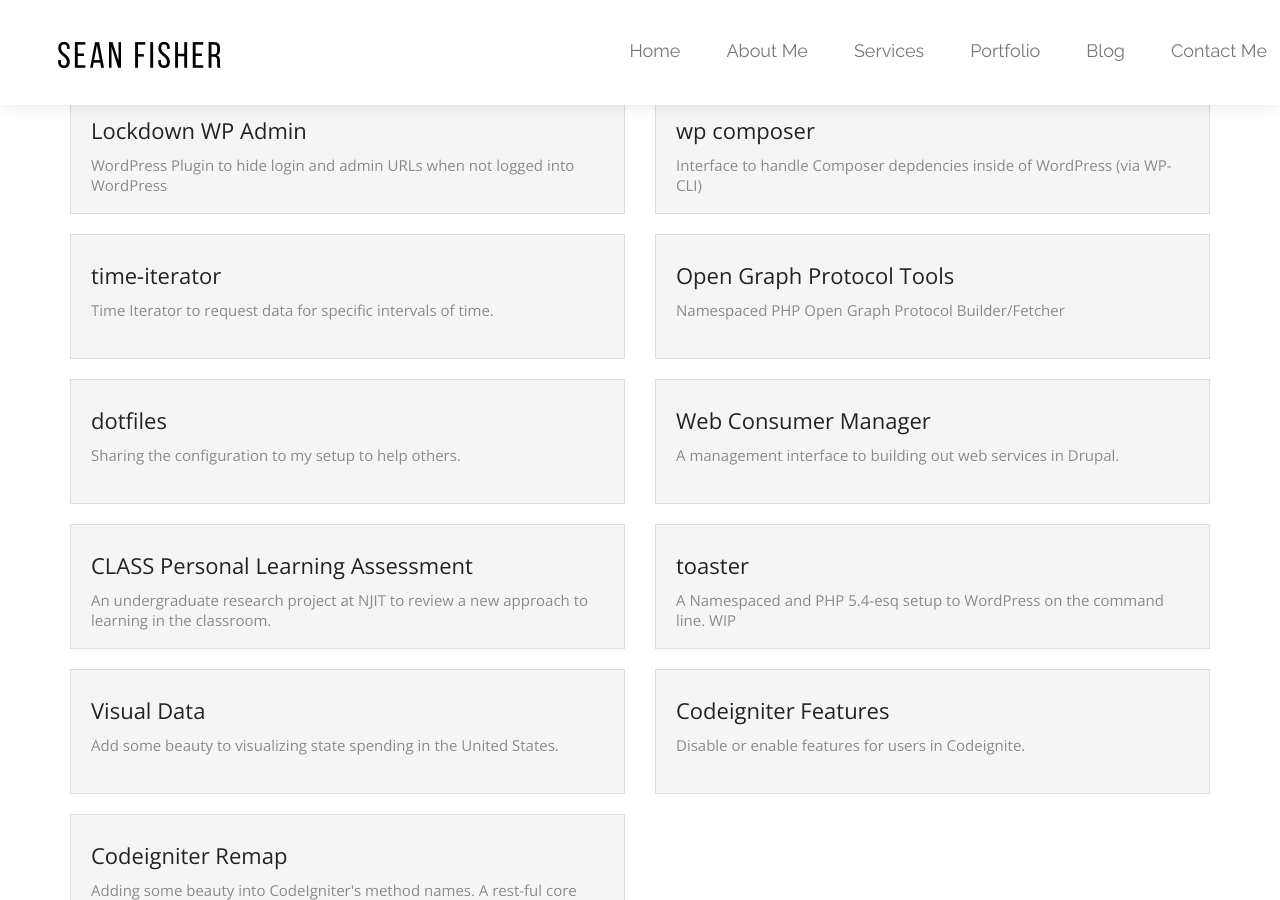
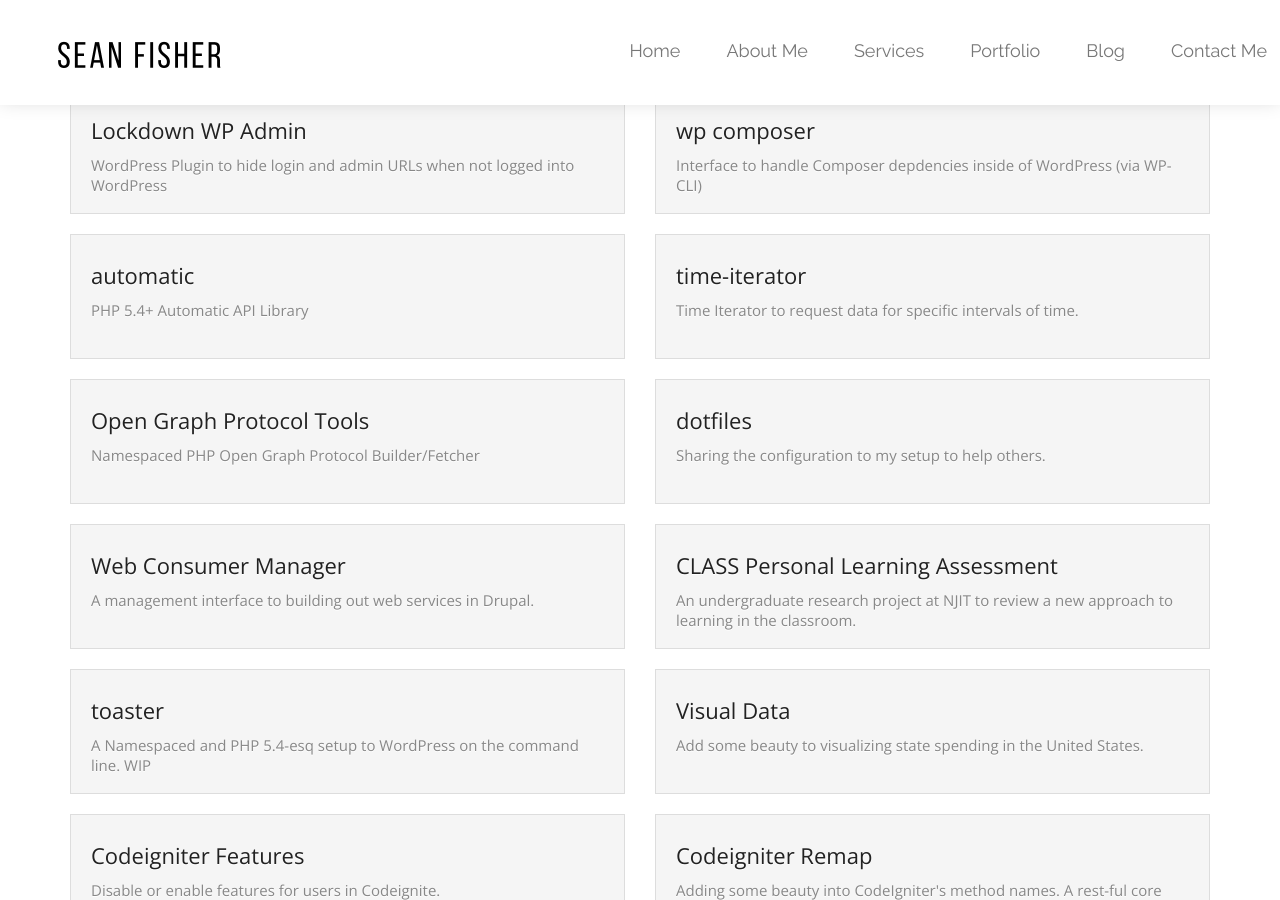
Before and after one commit to srtfisher/srtfisher.github.io, a Jekyll site: the page built from open-source.html, in a window 1280 px wide and 900 px high, scrolled down 341 px. Built offline with Jekyll 4.4.1, drawn with Linux system fonts in a browser that asks for light colours; Markdown is read by kramdown in place of the engine named in the settings.

Commit message:
Update projects.yml

```diff
--- a/_data/projects.yml
+++ b/_data/projects.yml
@@ -5,6 +5,10 @@
 - name: wp composer
   url: https://github.com/srtfisher/wp-composer
   description: Interface to handle Composer depdencies inside of WordPress (via WP-CLI)
+
+- name: automatic
+  url: https://github.com/srtfisher/automatic
+  description: PHP 5.4+ Automatic API Library
 
 - name: time-iterator
   url: https://github.com/srtfisher/time-iterator
```
